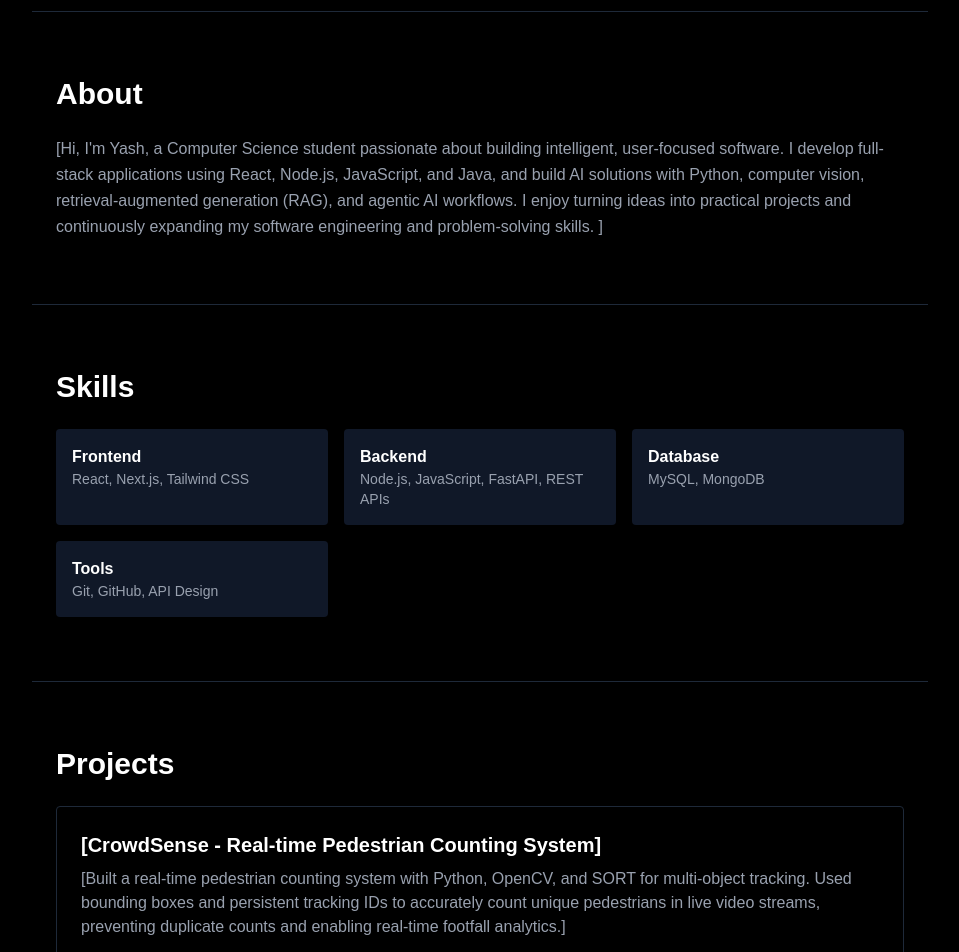
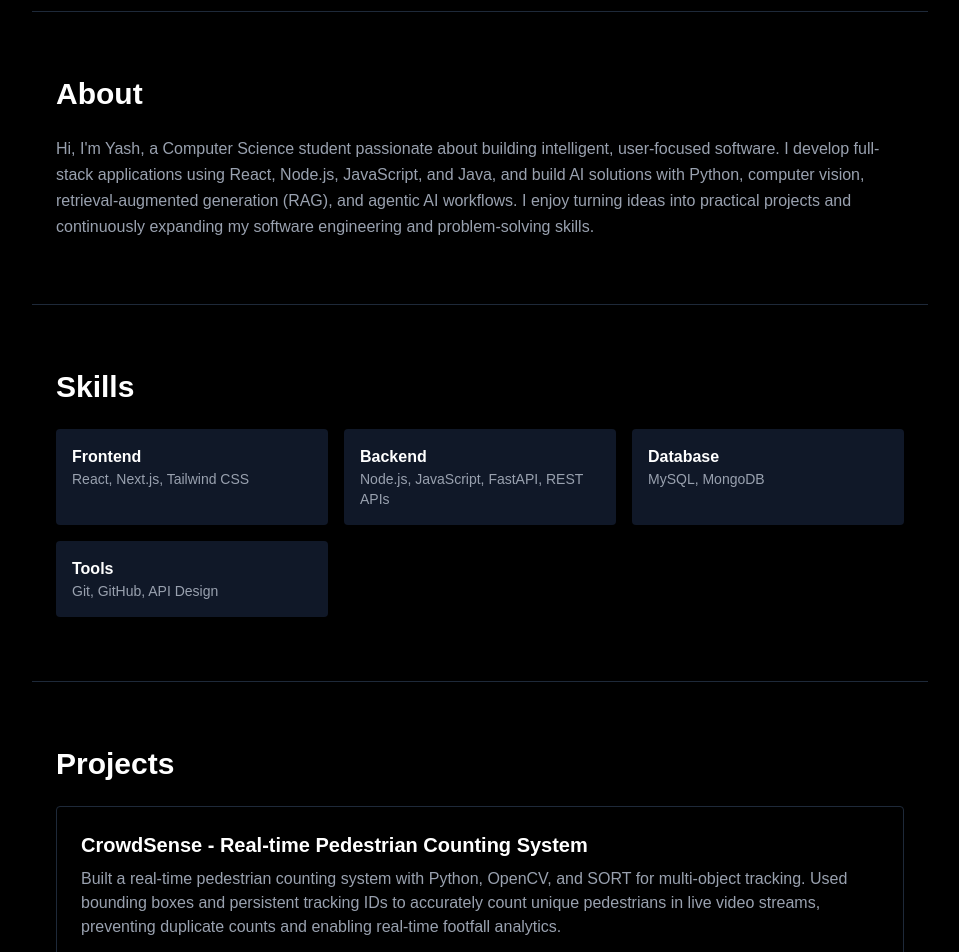
Before and after one commit to YashMahindroo18/My-Portfolio, a Next.js app: page / in a window 1280 px wide. Shown: the part 380-1332 px from the top of the page, without its empty margins (160-1119 px from the left). Built offline with nearby package versions, Linux system fonts and the light colour scheme.

Commit message:
Update portfolio content

```diff
--- a/app/page.tsx
+++ b/app/page.tsx
@@ -30,8 +30,8 @@ export default function Home() {
       <section id="about" className="max-w-4xl mx-auto px-6 py-16 border-t border-gray-800">
         <h3 className="text-3xl font-bold mb-6">About</h3>
         <p className="text-gray-400 leading-relaxed">
-          [Hi, I'm Yash, a Computer Science student passionate about building intelligent, user-focused software. I develop full-stack applications using React, Node.js, JavaScript, and Java, and build AI solutions with Python, computer vision, retrieval-augmented generation (RAG), and agentic AI workflows. I enjoy turning ideas into practical projects and continuously expanding my software engineering and problem-solving skills.
-]
+          Hi, I'm Yash, a Computer Science student passionate about building intelligent, user-focused software. I develop full-stack applications using React, Node.js, JavaScript, and Java, and build AI solutions with Python, computer vision, retrieval-augmented generation (RAG), and agentic AI workflows. I enjoy turning ideas into practical projects and continuously expanding my software engineering and problem-solving skills.
+
         </p>
       </section>
 
@@ -63,8 +63,8 @@ export default function Home() {
         <h3 className="text-3xl font-bold mb-6">Projects</h3>
         <div className="space-y-6">
           <div className="border border-gray-800 p-6 rounded hover:border-gray-600">
-            <h4 className="text-xl font-semibold mb-2">[CrowdSense - Real-time Pedestrian Counting System]</h4>
-            <p className="text-gray-400 mb-3">[Built a real-time pedestrian counting system with Python, OpenCV, and SORT for multi-object tracking. Used bounding boxes and persistent tracking IDs to accurately count unique pedestrians in live video streams, preventing duplicate counts and enabling real-time footfall analytics.]</p>
+            <h4 className="text-xl font-semibold mb-2">CrowdSense - Real-time Pedestrian Counting System</h4>
+            <p className="text-gray-400 mb-3">Built a real-time pedestrian counting system with Python, OpenCV, and SORT for multi-object tracking. Used bounding boxes and persistent tracking IDs to accurately count unique pedestrians in live video streams, preventing duplicate counts and enabling real-time footfall analytics.</p>
             <p className="text-sm text-gray-500 mb-3">Tech: FastAPI, YOLO-V8/V10, OpenCV, SORT, TensorFlow</p>
             <div className="flex gap-3">
               <a href="#" className="text-blue-400 hover:underline">GitHub: https://github.com/YashMahindroo18/Crowd_Sense</a>
```
